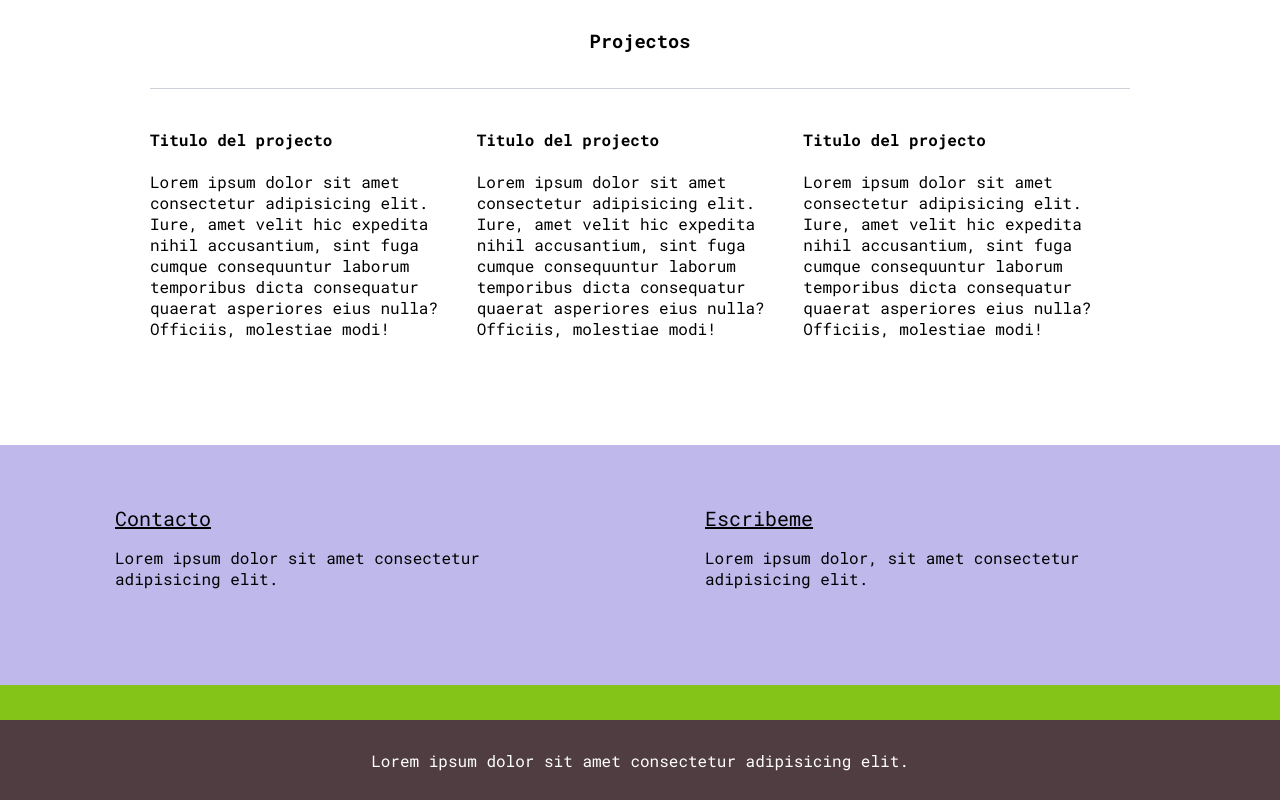
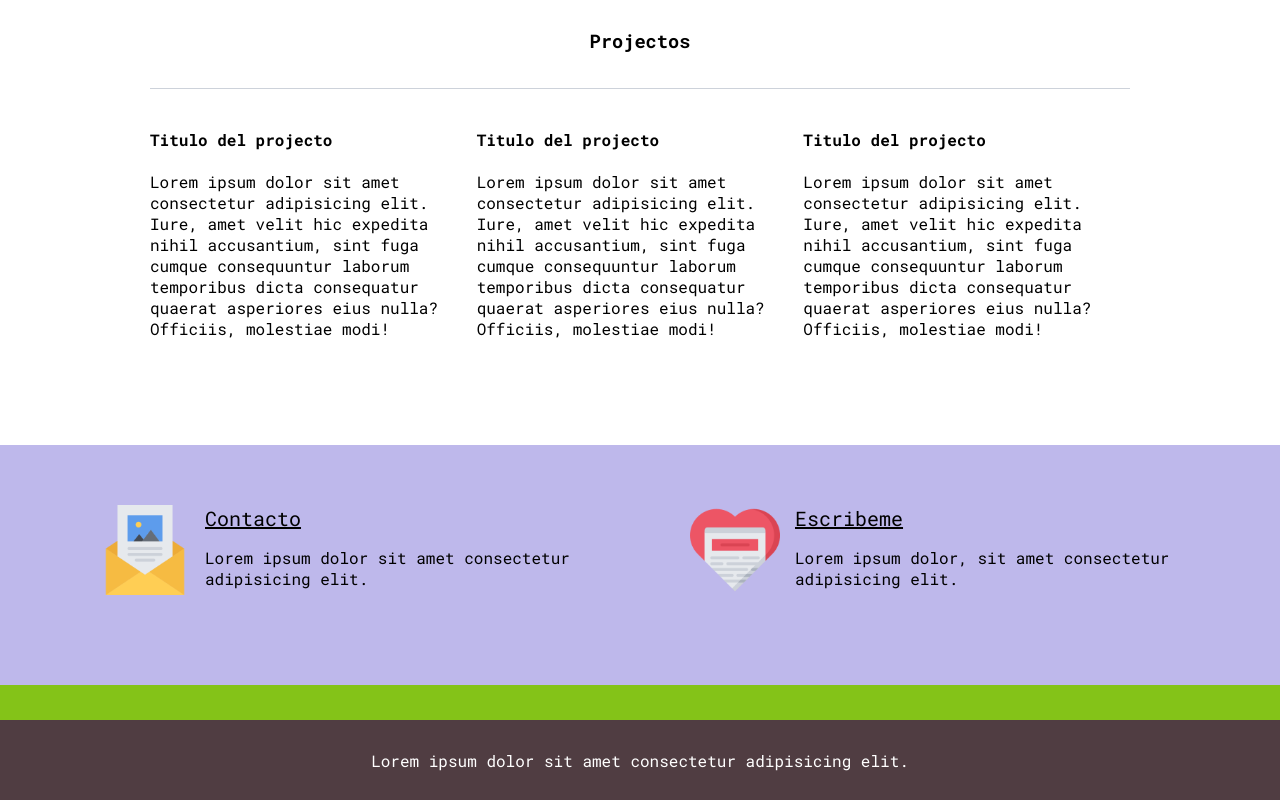
Before and after one commit to Jumperenterprise/blogproject, a plain HTML site: page perfil.html in a window 1280 px wide. Shown: the part 700-1500 px from the top of the page. Drawn offline with Linux system fonts and the light colour scheme; the site is published under a folder, as on GitHub Pages, so addresses that start at the root find nothing.

Commit message:
Update perfil.html

```diff
--- a/perfil.html
+++ b/perfil.html
@@ -78,14 +78,14 @@
         </section>
         <section class="contact-main-container">
             <div class="contact-container">
-                <img src="/Iconos Blog/png/013-newsletter.png" alt="">
+                <img src="Iconos Blog/png/013-newsletter.png" alt="">
                 <div class="contact-left">
                     <a href="/">Contacto</a>
                     <p>Lorem ipsum dolor sit amet consectetur adipisicing elit.</p>
                 </div>
             </div>
             <div class="contact-container">
-                <img src="/Iconos Blog/png/006-like.png" alt="">
+                <img src="Iconos Blog/png/006-like.png" alt="">
                 <div class="contact-right">
                     <a href="/">Escribeme</a>
                     <p>Lorem ipsum dolor, sit amet consectetur adipisicing elit.</p>
```
